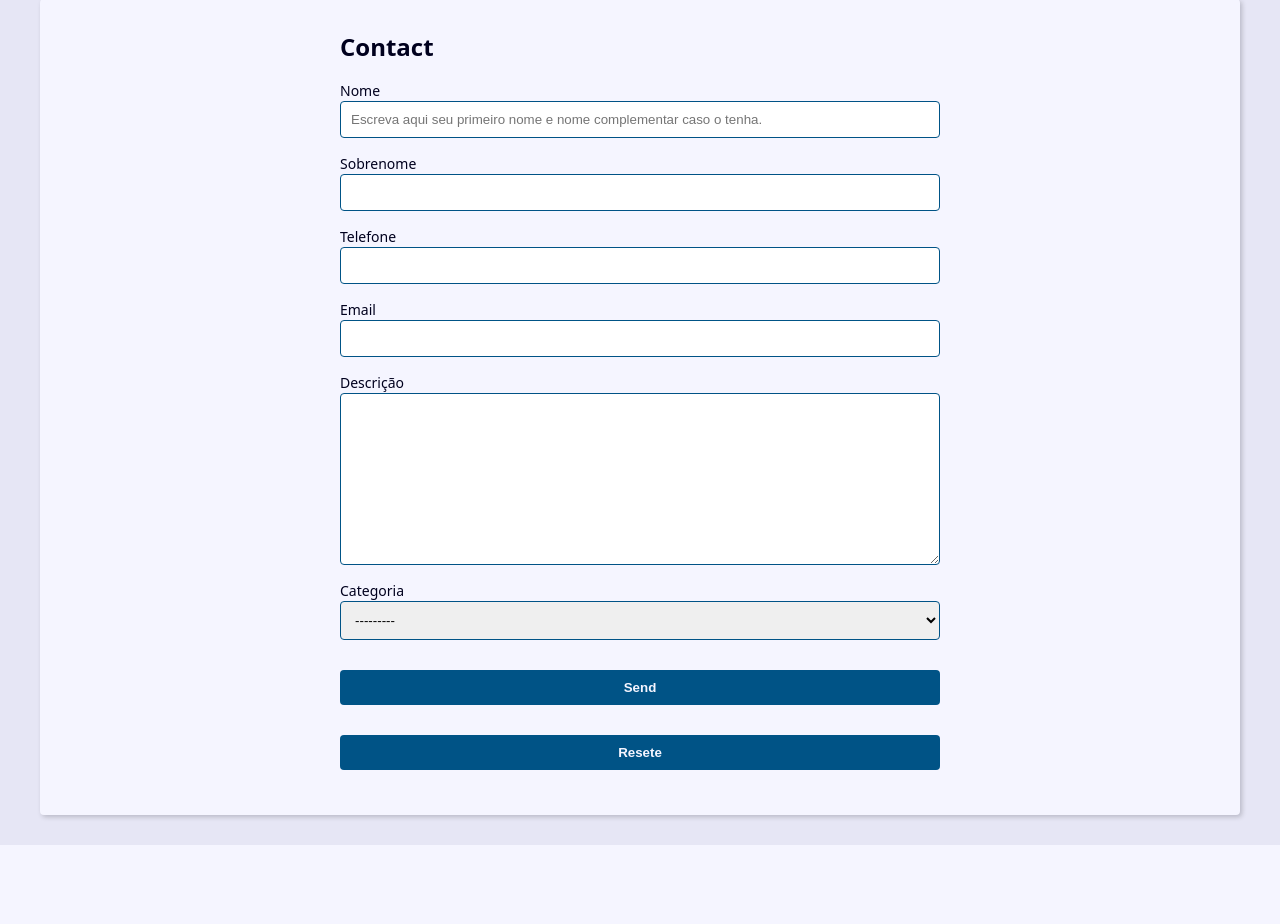
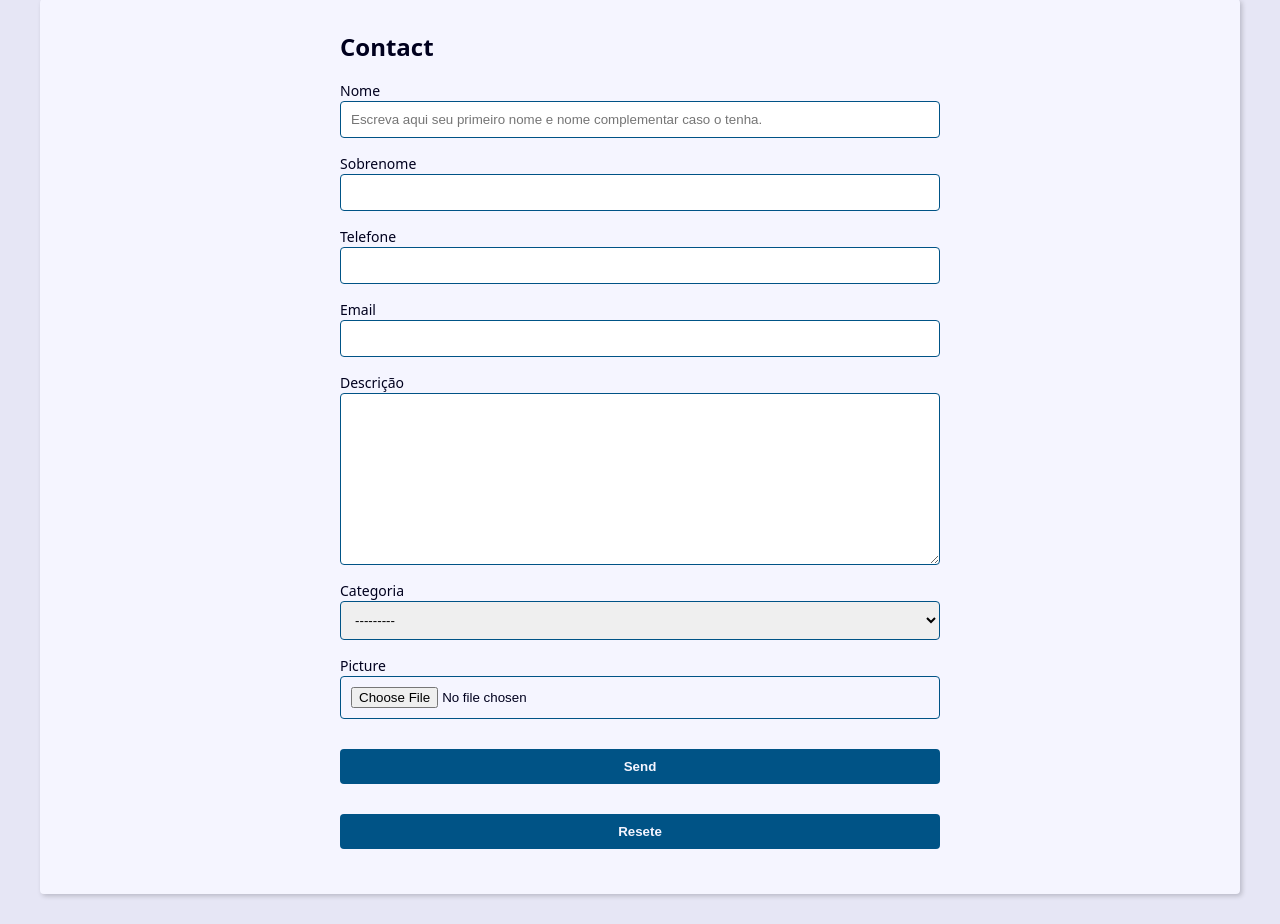
Before and after one commit to Samurai-Geo/agenda, a Django app: page /contact/create/ in a window 1280 px wide. Shown: the part 270-1194 px from the top of the page. Before the commit the page ends 1115 px from the top, so only its background shows below. Run offline with Django 5.2, Linux system fonts and the light colour scheme; data that the repository does not hold is empty.

Commit message:
Inseri imagem no contato

```diff
--- a/contact/forms.py
+++ b/contact/forms.py
@@ -4,6 +4,13 @@ from . import models
 
 
 class ContactForm(forms.ModelForm):
+    picture = forms.ImageField(
+        widget=forms.FileInput(
+            attrs={
+                'accept': 'image/*'
+            }
+        )
+    )
     def __init__(self, *args, **kwargs):
         super().__init__(*args, **kwargs)
 
@@ -17,12 +24,10 @@ class ContactForm(forms.ModelForm):
     class Meta:
         model = models.Contact
         fields = (
-        'first_name',
-        'last_name',
-        'phone',
-        'email',
-        'description',
-        'category',
+        'first_name', 'last_name',
+        'phone', 'email',
+        'description', 'category',
+        'picture',
          )
         # widgets = {
         #     # 'first_name': forms.PasswordInput()
--- a/contact/templates/contact/contact.html
+++ b/contact/templates/contact/contact.html
@@ -12,6 +12,12 @@
         <p><b>Data de criação:</b> {{ contact.created_date }}</p>
         <p><b>Descrição:</b> {{ contact.description }}</p>
         <p><b>Categoria:</b> {{ contact.category.name }}</p>
+
+        {% if contact.picture %}
+        <p>
+            <img src="{{ contact.picture.url }}" alt="{{ contact.first_name}} {{ contact.last_name }}">
+        </p>
+        {% endif %}
 
         <div class="contact-links">
             <a href="{% url 'contact:update' contact.id %}" class="btn btn-link">Atualizar</a>
--- a/contact/templates/contact/create.html
+++ b/contact/templates/contact/create.html
@@ -12,6 +12,7 @@
             {% csrf_token %}
 
             <div class="form-content">
+
             {% for field in form %}
                 <div class="form-group">
                     <label for="{{ field.id_for_label }}">{{field.label}}</label>
@@ -21,6 +22,13 @@
                     {% if field.help_text %}
                       <p class="help-text">{{ field.help_text }}</p>
                     {% endif %}
+
+                    {% if field.name == 'picture' and field.value.url %}
+                        <div class="form-group">
+                            <img src="{{ field.value.url }}" alt="picture {{ contact.first_name }} {{ contact.last_name }}">
+                        </div>
+                    {% endif %}
+
                 </div>
                 {% endfor %}
             </div>
--- a/contact/views/contact_forms.py
+++ b/contact/views/contact_forms.py
@@ -12,7 +12,7 @@ def create(request):
     #     print(request.POST.get('last_name'))
     #     print()
     if request.method == 'POST':
-        form = ContactForm(request.POST)
+        form = ContactForm(request.POST, request.FILES)
 
         context = {
             'form': form,
@@ -45,7 +45,7 @@ def update(request, contact_id):
     form_action = reverse('contact:update', args=(contact_id,))
 
     if request.method == 'POST':
-        form = ContactForm(request.POST, instance=contact)
+        form = ContactForm(request.POST, request.FILES, instance=contact)
 
         context = {
             'form': form,
```
